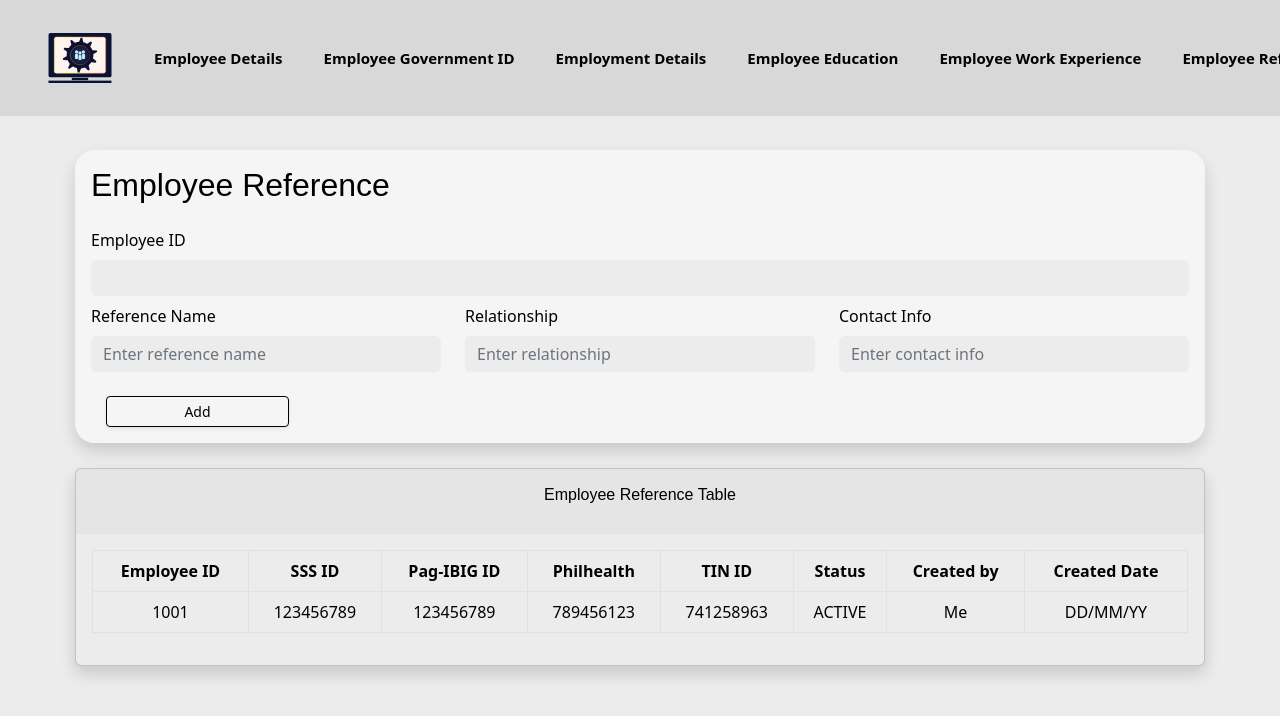
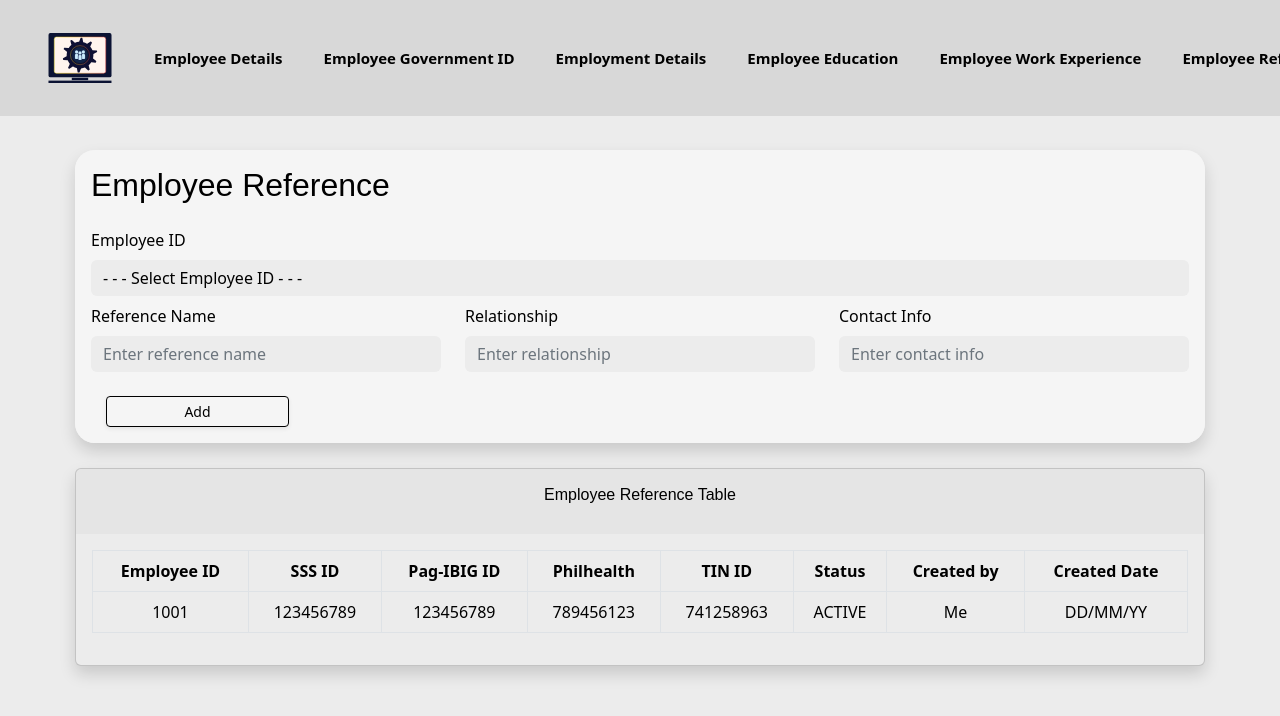
Before and after one commit to SilentCode1003/HumanResource, a React (Vite) app: page /EmployeeReference in a window 1280 px wide. Shown: the top 716 px of the page. Built offline with nearby package versions, Linux system fonts and the light colour scheme.

Commit message:
completed non-blank validation for all pages

```diff
--- a/src/components/InputFieldsEmpExp.jsx
+++ b/src/components/InputFieldsEmpExp.jsx
@@ -1,18 +1,16 @@
-import {validatorempexp} from '../inputfield_validation/validator';
+import { validatorempexp } from "../inputfield_validation/validator";
 import React, { useState } from "react";
 
 const InputFieldsEmpExp = () => {
-
-    const [company, setInput1] = useState("");
-    const [jobtitle, setInput2] = useState("");
+  const [employeeid, setemployeeid] = useState("");
+  const [company, setcompany] = useState("");
+  const [jobtitle, setjobtitle] = useState("");
   const [jobdescription, setInput3] = useState("");
+  const [startdate, setstartdate] = useState("");
+  const [enddate, setenddate] = useState("");
 
   const validatorOnClick = () => {
-        validatorempexp(
-            company,
-            jobtitle,
-            jobdescription,
-        );
+    validatorempexp(employeeid, company, jobtitle, jobdescription, startdate, enddate);
   };
 
   return (
@@ -24,35 +22,90 @@ const InputFieldsEmpExp = () => {
               <div className="col-md-12 mb-2">
                 <h2 className="mb-4">Employee Work Experience</h2>
                 <label className="form-label">Employee ID</label>
-                            <input id="employeeid" name="employeeid" type="text" className="form-control fieldcolor" placeholder=""/>
+                <select
+                  className="entry-input form-control fieldcolor"
+                  name="employeeid"
+                  id="employeeid"
+                  onChange={(e) => setemployeeid(e.target.value)}
+                  value={employeeid}
+                >
+                  <option value="">- - - Select Employee ID - - -</option>
+                  <option value="123456789">123456789</option>
+                  <option value="789456123">789456123</option>
+                  <option value="741852963">741852963</option>
+                  <option value="963852741">963852741</option>
+                </select>
               </div>
             </div>
             <div className="row mb-4">
               <div className="col-md-6">
                 <label className="form-label">Company</label>
-                            <input onChange={(e) => setInput1(e.target.value)} value={company} id="company" name="company" type="text" className="form-control fieldcolor" placeholder="Enter company"/>
+                <input
+                  onChange={(e) => setcompany(e.target.value)}
+                  value={company}
+                  id="company"
+                  name="company"
+                  type="text"
+                  className="form-control fieldcolor"
+                  placeholder="Enter company"
+                />
               </div>
               <div className="col-md-6">
                 <label className="form-label">Job Title</label>
-                            <input onChange={(e) => setInput2(e.target.value)} value={jobtitle} id="jobtitle" name="jobtitle" type="text" className="form-control fieldcolor" placeholder="Enter job title"/>
+                <input
+                  onChange={(e) => setjobtitle(e.target.value)}
+                  value={jobtitle}
+                  id="jobtitle"
+                  name="jobtitle"
+                  type="text"
+                  className="form-control fieldcolor"
+                  placeholder="Enter job title"
+                />
               </div>
             </div>
             <div className="row mb-4">
               <div className="col-md-4">
                 <label className="form-label">Start Date</label>
-                            <input type="date" id="startdate" name="startdate" className="entry-input form-control fieldcolor" />
+                <input
+                  type="date"
+                  id="startdate"
+                  name="startdate"
+                  className="entry-input form-control fieldcolor"
+                  onChange={(e) => setstartdate(e.target.value)}
+                  value={startdate}
+                />
               </div>
               <div className="col-md-4">
                 <label className="form-label">End Date</label>
-                            <input type="date" id="enddate" name="enddate" className="entry-input form-control fieldcolor" />
+                <input
+                  type="date"
+                  id="enddate"
+                  name="enddate"
+                  className="entry-input form-control fieldcolor"
+                  onChange={(e) => setenddate(e.target.value)}
+                  value={enddate}
+                />
               </div>
               <div className="col-md-4">
                 <label className="form-label">Job Description</label>
-                            <input onChange={(e) => setInput3(e.target.value)} value={jobdescription} id="jobdescription" name="jobdescription"  className="form-control fieldcolor" placeholder="Enter job description"/>
+                <input
+                  onChange={(e) => setInput3(e.target.value)}
+                  value={jobdescription}
+                  id="jobdescription"
+                  name="jobdescription"
+                  className="form-control fieldcolor"
+                  placeholder="Enter job description"
+                />
               </div>
             </div>
             <div className="col-md-4 mt-4">
-                        <button id="addBtn" name="addBtn" className="d-none d-sm-inline-block btn btn-sm btn-outline-primary shadow-sm w-50 inputbtn" onClick={validatorOnClick} variant="outline-danger">
+              <button
+                id="addBtn"
+                name="addBtn"
+                className="d-none d-sm-inline-block btn btn-sm btn-outline-primary shadow-sm w-50 inputbtn"
+                onClick={validatorOnClick}
+                variant="outline-danger"
+              >
                 <i className="fa fa-plus" aria-hidden="true"></i>
                 Add
               </button>
@@ -61,7 +114,7 @@ const InputFieldsEmpExp = () => {
         </div>
       </div>
     </div>
-    )
-}
+  );
+};
 
-export default InputFieldsEmpExp
+export default InputFieldsEmpExp;
--- a/src/components/InputFieldsEmpRef.jsx
+++ b/src/components/InputFieldsEmpRef.jsx
@@ -1,19 +1,16 @@
-import {validatorempref} from '../inputfield_validation/validator';
-import {validateNumberInput} from '../inputfield_validation/validator';
+import { validatorempref } from "../inputfield_validation/validator";
+import { validateNumberInput } from "../inputfield_validation/validator";
 import React, { useState, useEffect } from "react";
 
 const InputFieldsEmpRef = () => {
 
-    const [referencename, setInput1] = useState("");
-    const [relationship, setInput2] = useState("");
-    const [contactinfo, setInput3] = useState("");
+  const [employeeid, setemployeeid] = useState("");
+  const [referencename, setreferencename] = useState("");
+  const [relationship, setrelationship] = useState("");
+  const [contactinfo, setcontactinfo] = useState("");
 
   const validatorOnClick = () => {
-        validatorempref(
-            referencename,
-            relationship,
-            contactinfo,
-        );
+    validatorempref(employeeid, referencename, relationship, contactinfo);
   };
 
   useEffect(() => {
@@ -29,25 +26,67 @@ const InputFieldsEmpRef = () => {
               <div className="col-md-12 mb-2">
                 <h2 className="mb-4">Employee Reference</h2>
                 <label className="form-label">Employee ID</label>
-                            <input id="employeeid" name="employeeid" type="text" className="form-control fieldcolor" placeholder=""/>
+                <select
+                  className="entry-input form-control fieldcolor"
+                  name="employeeid"
+                  id="employeeid"
+                  onChange={(e) => setemployeeid(e.target.value)}
+                  value={employeeid}
+                >
+                  <option value="">- - - Select Employee ID - - -</option>
+                  <option value="123456789">123456789</option>
+                  <option value="789456123">789456123</option>
+                  <option value="741852963">741852963</option>
+                  <option value="963852741">963852741</option>
+                </select>
               </div>
             </div>
             <div className="row mb-4">
               <div className="col-md-4">
                 <label className="form-label">Reference Name</label>
-                            <input onChange={(e) => setInput1(e.target.value)} value={referencename} id="referencename" name="referencename" type="text" className="form-control fieldcolor" placeholder="Enter reference name"/>
+                <input
+                  onChange={(e) => setreferencename(e.target.value)}
+                  value={referencename}
+                  id="referencename"
+                  name="referencename"
+                  type="text"
+                  className="form-control fieldcolor"
+                  placeholder="Enter reference name"
+                />
               </div>
               <div className="col-md-4">
                 <label className="form-label">Relationship</label>
-                            <input onChange={(e) => setInput2(e.target.value)} value={relationship} id="relationship" name="relationship" type="text" className="form-control fieldcolor" placeholder="Enter relationship"/>
+                <input
+                  onChange={(e) => setrelationship(e.target.value)}
+                  value={relationship}
+                  id="relationship"
+                  name="relationship"
+                  type="text"
+                  className="form-control fieldcolor"
+                  placeholder="Enter relationship"
+                />
               </div>
               <div className="col-md-4">
                 <label className="form-label">Contact Info</label>
-                            <input onChange={(e) => setInput3(e.target.value)} value={contactinfo} id="contactinfo" name="contactinfo" type="text" className="form-control fieldcolor number-validator" placeholder="Enter contact info"/>
+                <input
+                  onChange={(e) => setcontactinfo(e.target.value)}
+                  value={contactinfo}
+                  id="contactinfo"
+                  name="contactinfo"
+                  type="text"
+                  className="form-control fieldcolor number-validator"
+                  placeholder="Enter contact info"
+                />
               </div>
             </div>
             <div className="col-md-4 mt-4">
-                        <button id="addBtn" name="addBtn" className="d-none d-sm-inline-block btn btn-sm btn-outline-primary shadow-sm w-50 inputbtn" onClick={validatorOnClick} variant="outline-danger">
+              <button
+                id="addBtn"
+                name="addBtn"
+                className="d-none d-sm-inline-block btn btn-sm btn-outline-primary shadow-sm w-50 inputbtn"
+                onClick={validatorOnClick}
+                variant="outline-danger"
+              >
                 <i className="fa fa-plus" aria-hidden="true"></i>
                 Add
               </button>
@@ -56,7 +95,7 @@ const InputFieldsEmpRef = () => {
         </div>
       </div>
     </div>
-    )
-}
+  );
+};
 
-export default InputFieldsEmpRef
+export default InputFieldsEmpRef;
--- a/src/inputfield_validation/validator.jsx
+++ b/src/inputfield_validation/validator.jsx
@@ -150,13 +150,17 @@ export const validatorempexp = (
   employeeid,
   company,
   jobtitle,
-  jobdescription
+  jobdescription,
+  startdate,
+  enddate
 ) => {
   if (
     employeeid === "" ||
     company === "" ||
     jobtitle === "" ||
-    jobdescription === ""
+    jobdescription === "" ||
+    startdate === "" ||
+    enddate === ""
   ) {
     Swal.fire({
       title: "Invalid Input",
```
Also changed, not shown: src/components/InputFieldsEmpEd.jsx (+7 -1 lines). Lines whose indentation alone changed are shown as unchanged.
